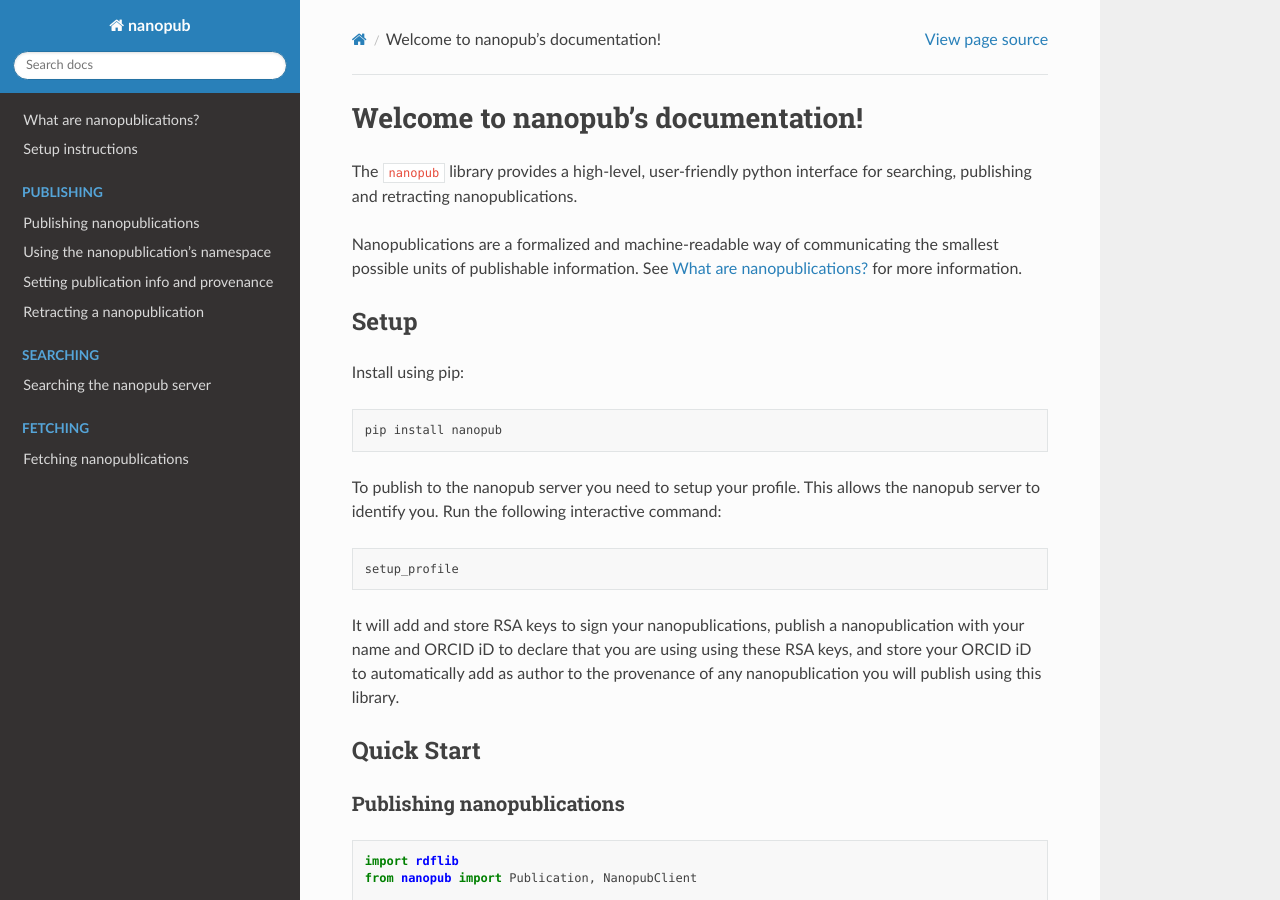
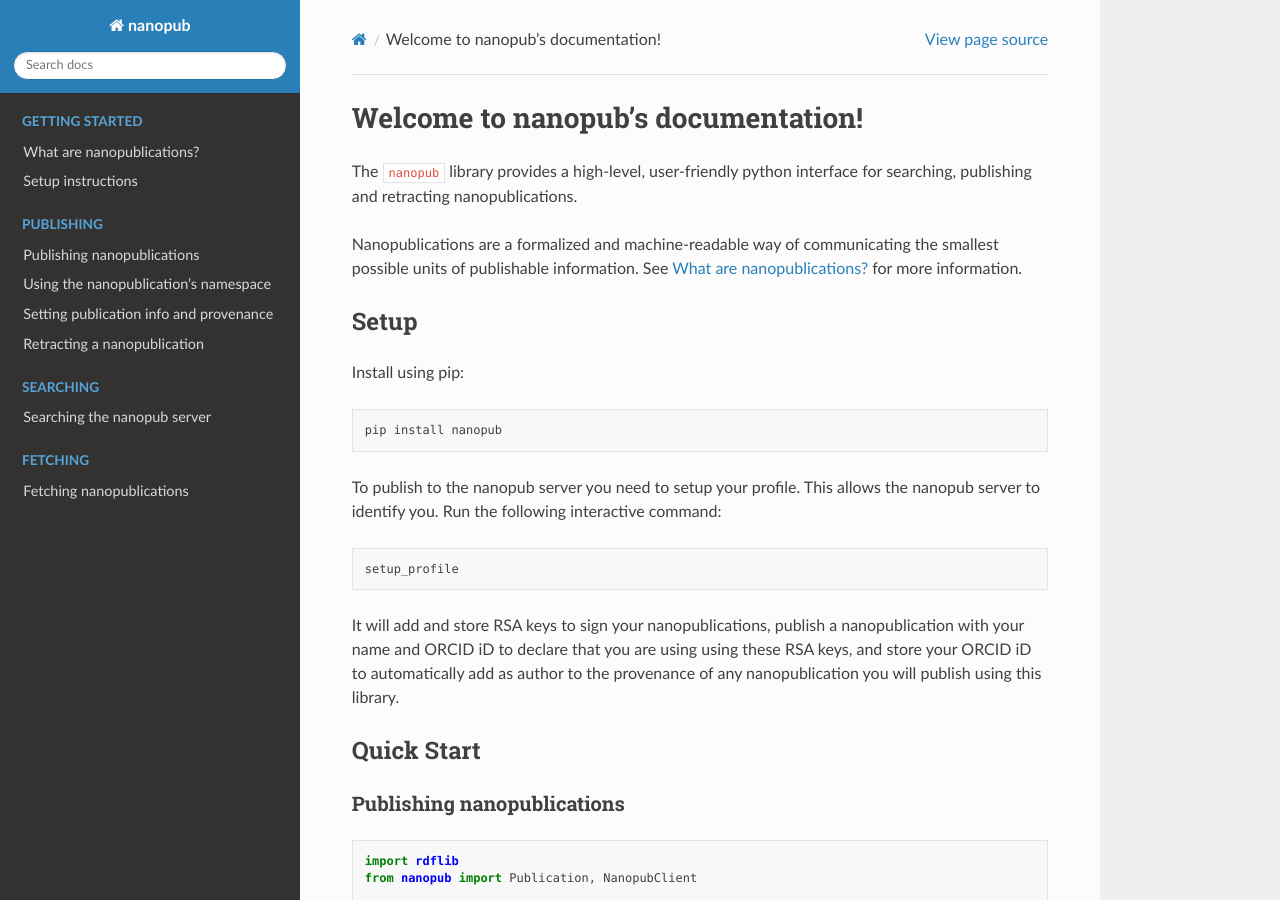
Before and after one commit to fair-workflows/nanopub, a Sphinx documentation site: the page built from docs/index.rst, in a window 1280 px wide and 900 px high. Built offline with Sphinx 7.4.7 and the Read the Docs theme 2.0.0, drawn with Linux system fonts in a browser that asks for light colours; the version number is read from the project's files by our own code.

Commit message:
Move setup and what ar nanopubs to getting started section

```diff
--- a/docs/index.rst
+++ b/docs/index.rst
@@ -6,9 +6,10 @@
 .. toctree::
    :maxdepth: 1
    :hidden:
+   :caption: Getting started
 
-   what-are-nanopubs
-   setup
+   getting-started/what-are-nanopubs
+   getting-started/setup
 
 .. toctree::
    :maxdepth: 1
@@ -41,7 +42,7 @@ interface for searching, publishing and retracting nanopublications.
 
 Nanopublications are a formalized and machine-readable way of communicating
 the smallest possible units of publishable information.
-See :doc:`../what-are-nanopubs` for more information.
+See :doc:`../getting-started/what-are-nanopubs` for more information.
 
 Setup
 -----
```
Also changed, not shown: docs/publishing/publishing-nanopublications.md (+1 -1 lines), docs/getting-started/setup.md (renamed from docs/setup.md), docs/getting-started/what-are-nanopubs.md (renamed from docs/what-are-nanopubs.md).
